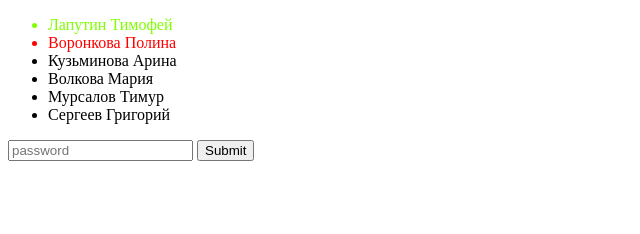
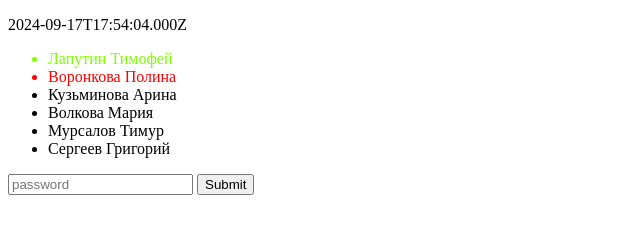
Before and after one commit to Tititimur/2stars, a plain HTML site: page index.html in a window 1280 px wide. Shown: the whole page, without its empty margins (0-640 px from the left). Drawn offline with nearby package versions, Linux system fonts and the light colour scheme.

Commit message:
Добавлено поле даты

```diff
--- a/index.html
+++ b/index.html
@@ -8,6 +8,7 @@
         <title>Дежурные 2 звёздочки лицей №52</title>
     </head>
     <body onload="start()">
+        <p id="date">TTT</p>
         <ul id="users">
             <li id="today">Лапутин Тимофей</li>
             <li id="tomorrow">Воронкова Полина</li>
--- a/pass.js
+++ b/pass.js
@@ -1,5 +1,6 @@
 function start() {
-    alert("Старт!")
+    let now = new Date(Date.now());
+    jQuery('#date').text(now.toISOString());
 }
 
 function pass_submit() {
```
